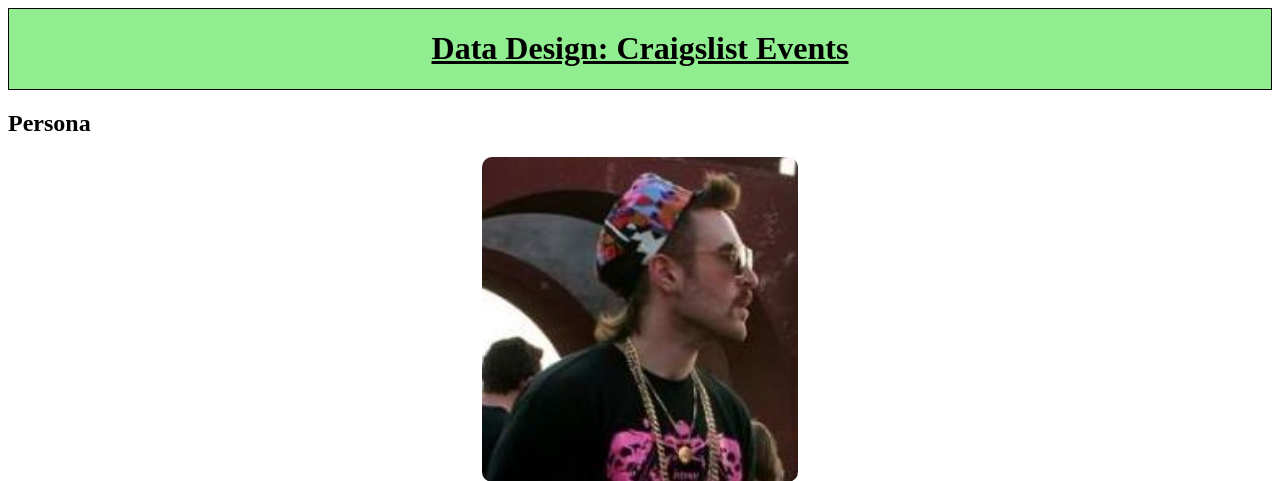
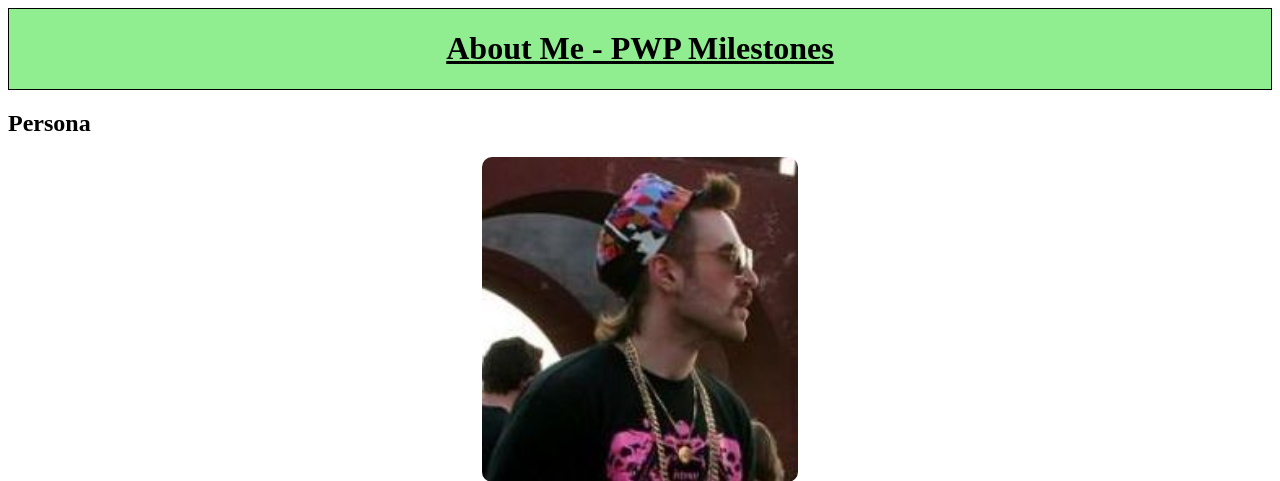
Before and after one commit to gwells4/about-me, a PHP site: page / in a window 1280 px wide. Shown: the top 481 px of the page. Run offline with PHP 8.4, Linux system fonts and the light colour scheme.

Commit message:
Updated title.

```diff
--- a/public_html/index.php
+++ b/public_html/index.php
@@ -9,7 +9,7 @@
 		<!-- Add CSS file -->
 		<link href="css/stylesheet.css" rel="stylesheet" type="text/css" />
 
-		<title>Repository 4: Data Design - Craigslist Events</title>
+		<title>Repository 3: About Me - PWP Milestones</title>
 
 	</head>
 
@@ -17,7 +17,7 @@
 
 		<!-- This is the header -->
 		<header>
-			<h1>Data Design: Craigslist Events</h1>
+			<h1>About Me - PWP Milestones</h1>
 		</header>
 
 		<!-- This is the main page content. -->
```
